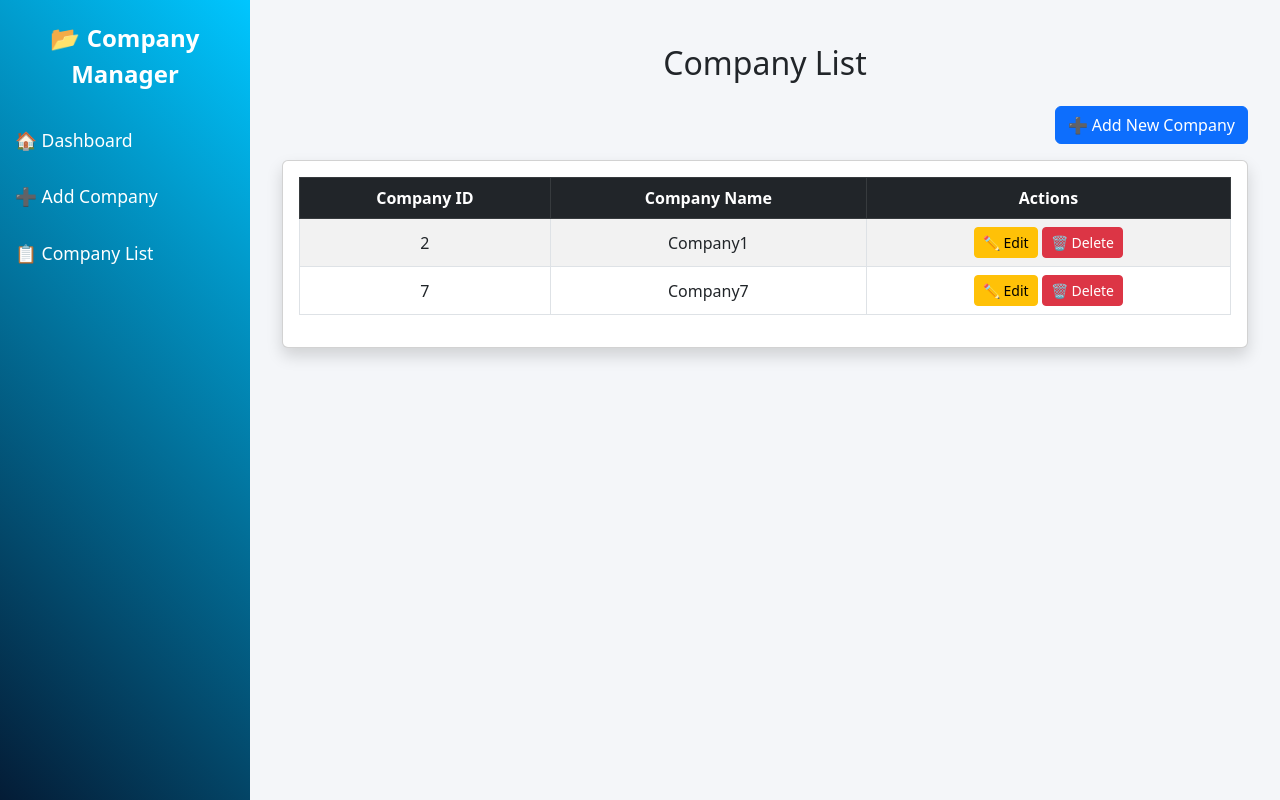
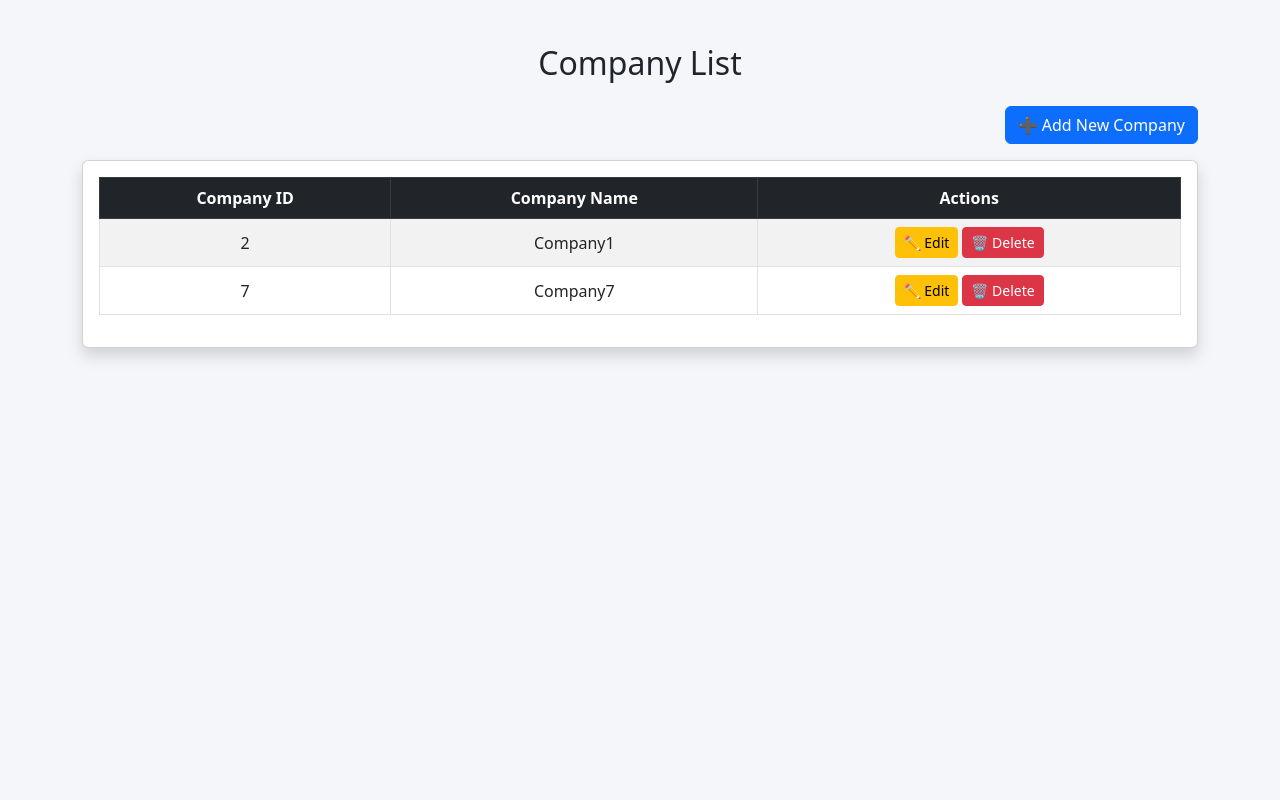
Before and after one commit to Kavya9252/Warehouse_companymanagement, a Django app: page / in a window 1280 px wide. Run offline with Django 5.2, Linux system fonts and the light colour scheme; data comes from the database, SQL or seed files in the repository.

Commit message:
Update company_list.html

```diff
--- a/company_management/company/templates/company/company_list.html
+++ b/company_management/company/templates/company/company_list.html
@@ -7,39 +7,10 @@
     <link href="https://cdn.jsdelivr.net/npm/bootstrap@5.3.0/dist/css/bootstrap.min.css" rel="stylesheet">
     <style>
         body {
-            display: flex;
             min-height: 100vh;
             background-color: #f4f6f9;
         }
-        .sidebar {
-            width: 250px;
-            height: 100vh;
-            background: linear-gradient(45deg,rgb(4, 28, 54), #00c6ff);
-            padding-top: 20px;
-            position: fixed;
-            left: 0;
-            top: 0;
-            color: white;
-        }
-        .sidebar a {
-            display: block;
-            color: white;
-            padding: 15px;
-            text-decoration: none;
-            font-size: 1.1rem;
-            transition: background 0.3s;
-        }
-        .sidebar a:hover {
-            background: rgba(255, 255, 255, 0.2);
-        }
-        .sidebar .logo {
-            text-align: center;
-            font-size: 1.5rem;
-            font-weight: bold;
-            margin-bottom: 20px;
-        }
         .content {
-            margin-left: 250px;
             padding: 20px;
             width: 100%;
         }
@@ -49,15 +20,6 @@
     </style>
 </head>
 <body>
-
-    <!-- Sidebar -->
-    <div class="sidebar">
-        <div class="logo">📂 Company Manager</div>
-        <a href="#">🏠 Dashboard</a>
-        <a href="{% url 'add_company' %}">➕ Add Company</a>
-        <a href="{% url 'company_list' %}">📋 Company List</a>
-    </div>
-
     <!-- Main Content -->
     <div class="content">
         <div class="container mt-4">
```
